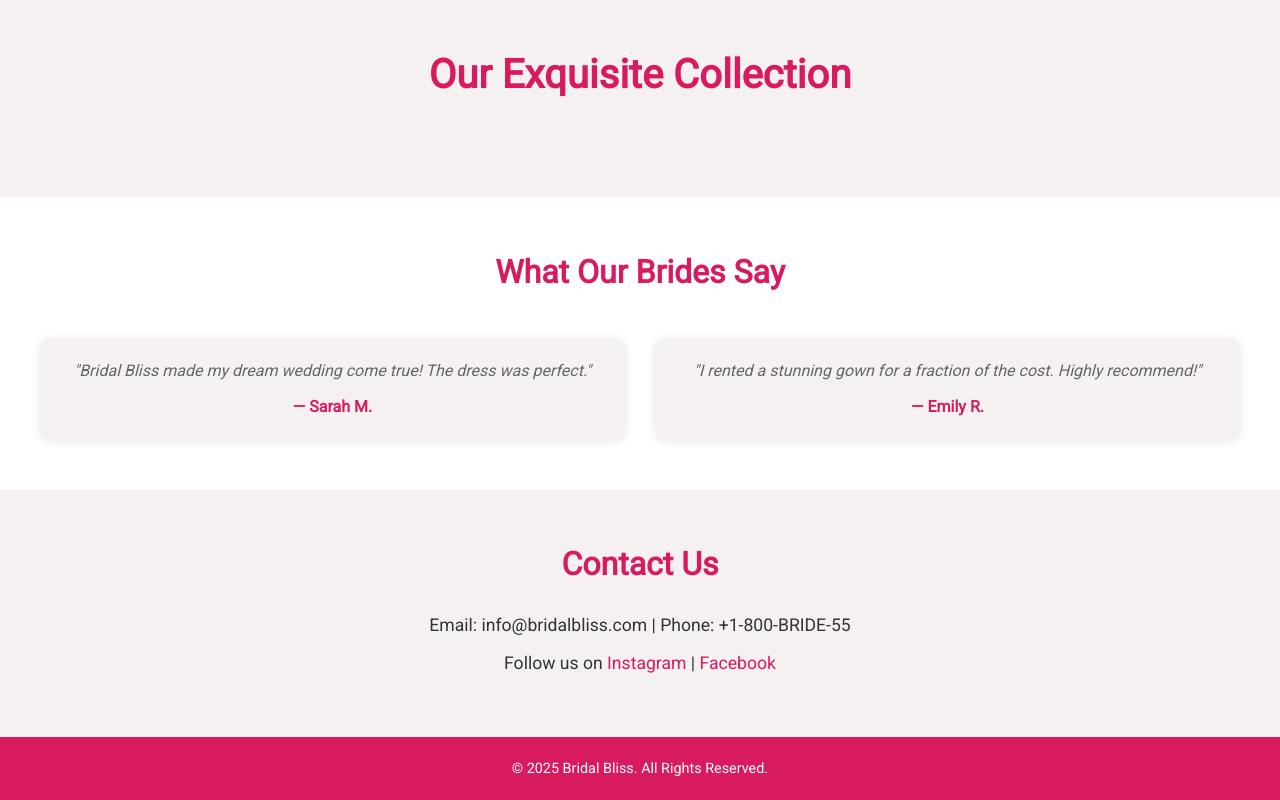
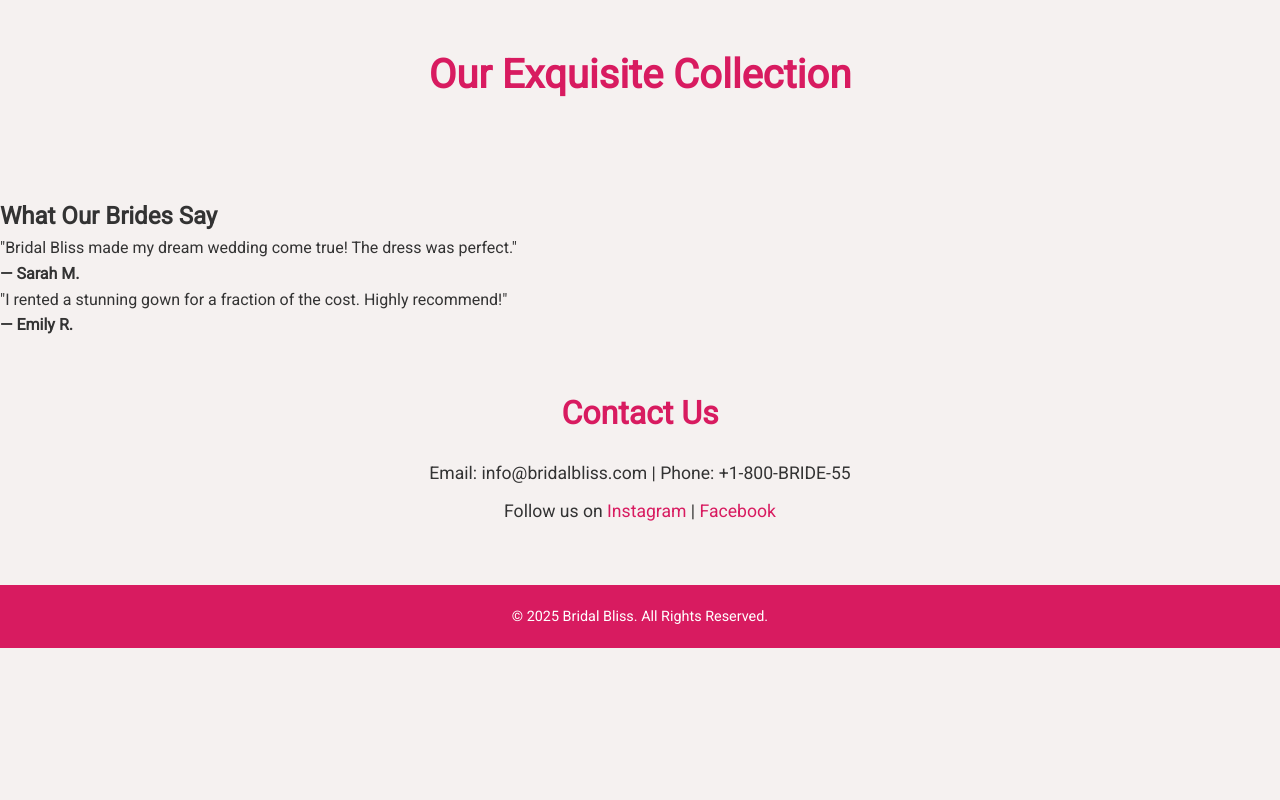
Before and after one commit to Dozie130/Bridal-Bliss, a website: page client/index.html in a window 1280 px wide. Shown: the part 883-1683 px from the top of the page. After the commit the page ends 1531 px from the top, so only its background shows below. Drawn offline with Linux system fonts and the light colour scheme.

Commit message:
Update styles.css

```diff
--- a/client/styles.css
+++ b/client/styles.css
@@ -1,4 +1,4 @@
-* {
+hi* {
     margin: 0;
     padding: 0;
     box-sizing: border-box;
@@ -430,42 +430,7 @@ footer {
     font-size: 0.9em;
 }
 
-.testimonials {
-    padding: 50px 20px;
-    background-color: white;
-    text-align: center;
-}
 
-.testimonials h2 {
-    font-size: 2em;
-    color: #d81b60;
-    margin-bottom: 40px;
-}
-
-.testimonial-grid {
-    display: grid;
-    grid-template-columns: repeat(auto-fit, minmax(300px, 1fr));
-    gap: 30px;
-    max-width: 1200px;
-    margin: 0 auto;
-}
-
-.testimonial-card {
-    background-color: #f5f1f0;
-    padding: 20px;
-    border-radius: 10px;
-    box-shadow: 0 2px 10px rgba(0, 0, 0, 0.1);
-}
-
-.testimonial-card p {
-    font-style: italic;
-    color: #666;
-}
-
-.testimonial-card h4 {
-    margin-top: 10px;
-    color: #d81b60;
-}
 
 @media (max-width: 768px) {
     .hero-content h1 {
```
